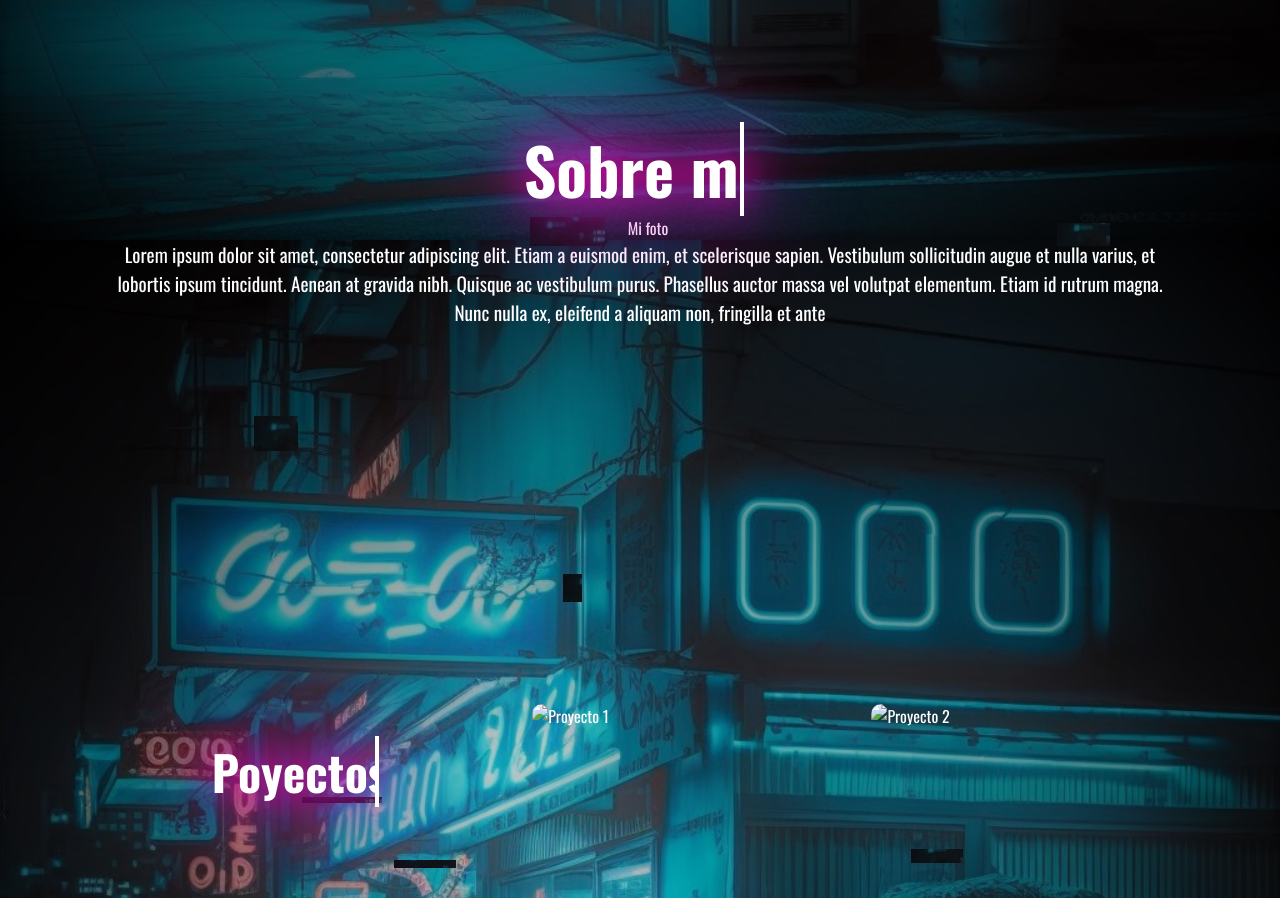
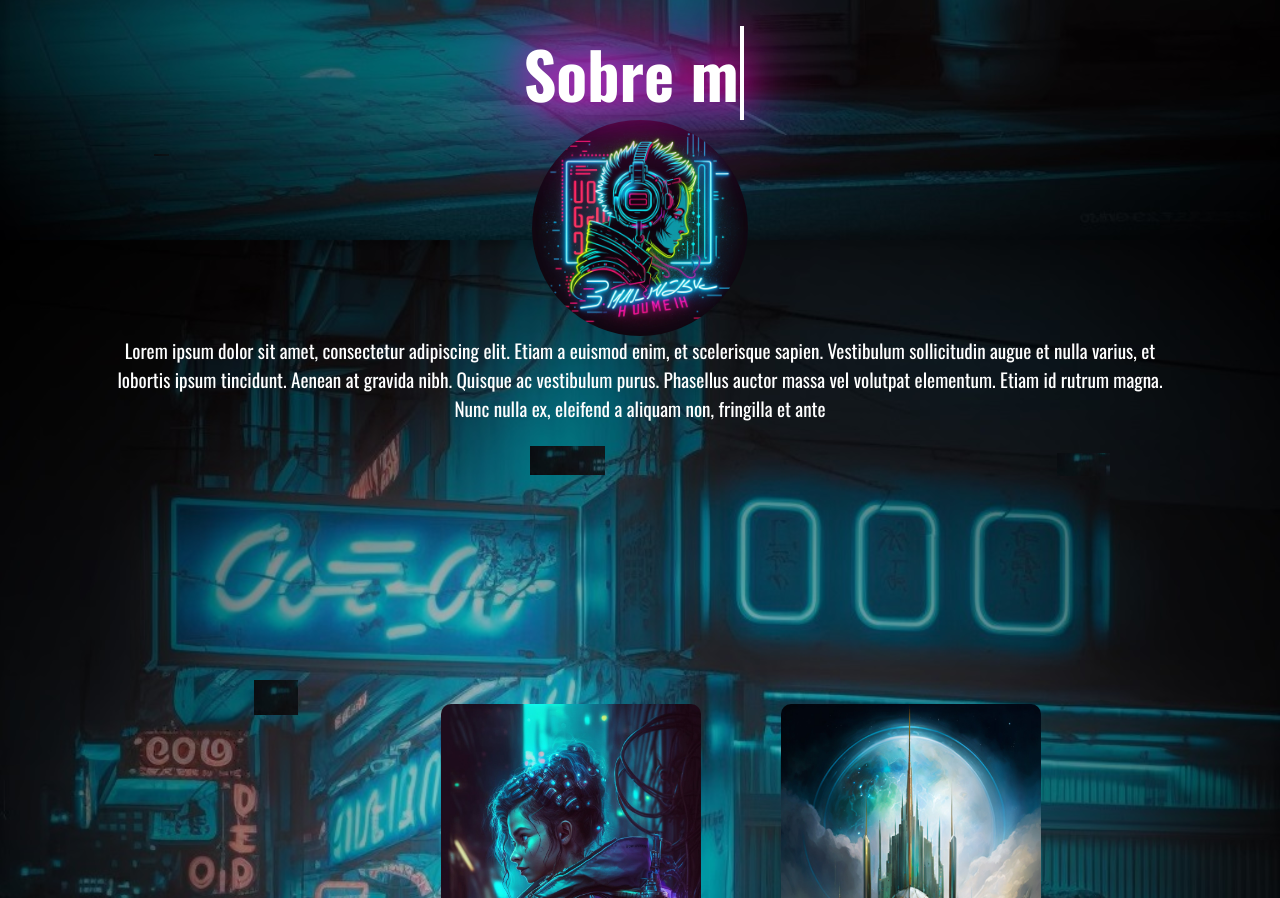
Before and after one commit to ViridiIgnis/ViridiIgnis.github.io, a plain HTML site: page index.html in a window 1280 px wide. Shown: the part 1040-1938 px from the top of the page. Drawn offline with nearby package versions, Linux system fonts and the light colour scheme.

Commit message:
Update index.html

```diff
--- a/index.html
+++ b/index.html
@@ -33,7 +33,7 @@
 
         <section id="sobre-mi">
             <h2 data-text="&nbsp;Sobre mí&nbsp;">&nbsp;Sobre mí&nbsp;</h2>
-            <img src="img/322.png" alt="Mi foto">
+            <img src="img/322.jpg" alt="Mi foto">
             <p>Lorem ipsum dolor sit amet, consectetur adipiscing elit. Etiam a euismod enim, et scelerisque sapien. Vestibulum sollicitudin augue et nulla varius, et lobortis ipsum tincidunt. Aenean at gravida nibh. Quisque ac vestibulum purus. Phasellus auctor massa vel volutpat elementum. Etiam id rutrum magna. Nunc nulla ex, eleifend a aliquam non, fringilla et ante</p>
         </section>
 
@@ -42,14 +42,14 @@
 
           <div class="proyecto">
               <a href="https://www.ejemplo.com" target="_blank">
-                  <img src="img/666.png" alt="Proyecto 1">
+                  <img src="img/666.jpg" alt="Proyecto 1">
               </a>
               <p>Descripción breve del proyecto Lorem ipsum dolor sit amet, consectetur adipiscing elit</p>
           </div>
 
           <div class="proyecto">
               <a href="https://www.ejemplo.com" target="_blank">
-                  <img src="img/777.png" alt="Proyecto 2">
+                  <img src="img/777.jpg" alt="Proyecto 2">
                 </a>
               <p>Descripción breve del proyecto Lorem ipsum dolor sit amet, consectetur adipiscing elit.</p>
           </div>
```
